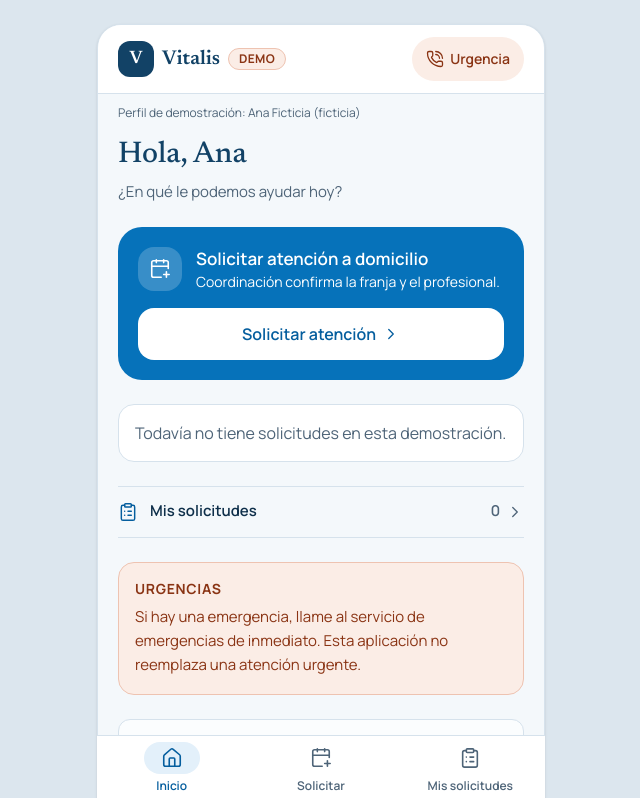
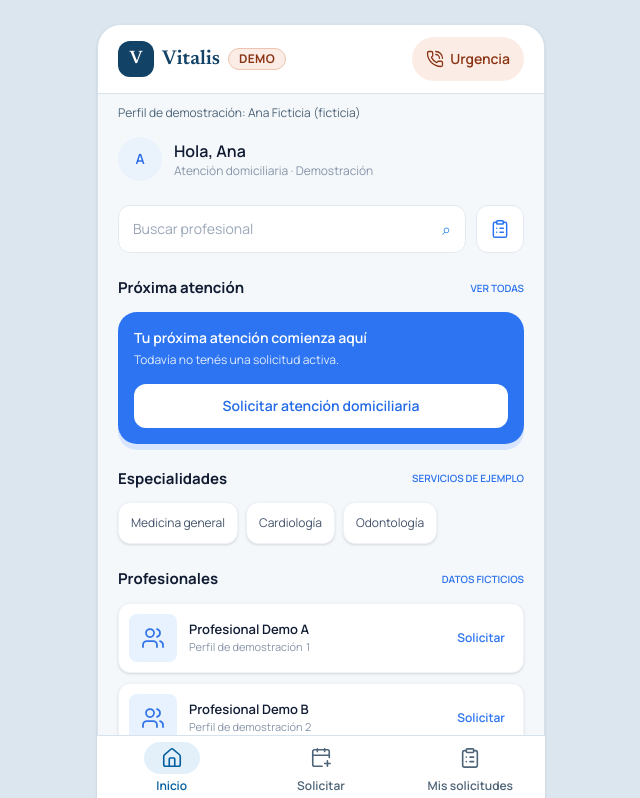
Before and after one commit to equantum-py/vitalis-demo, a Next.js app: page /paciente in a window 1280 px wide. Shown: the top 798 px of the page, without its empty margins (319-959 px from the left). Built offline with nearby package versions, Linux system fonts and the light colour scheme.

Commit message:
feat: adaptar home paciente a Medixin V02

```diff
--- a/app/paciente/page.tsx
+++ b/app/paciente/page.tsx
@@ -1,105 +1,120 @@
 "use client";
 
 import Link from "next/link";
+import { useState } from "react";
 import { EmergencyNotice } from "@/components/EmergencyNotice";
 import { Icono } from "@/components/Icono";
 import { ProgresoSolicitud } from "@/components/ProgresoSolicitud";
 import { StatusPill } from "@/components/StatusPill";
 import { AvisoDemo } from "@/components/ui";
-import { PACIENTE_DEMO } from "@/lib/fixtures";
+import { PACIENTE_DEMO, PROFESIONALES_DEMO } from "@/lib/fixtures";
 import { formatearFecha } from "@/lib/formato";
 import { PROXIMO_PASO } from "@/lib/estado-ui";
 import { useDemo } from "@/lib/store";
 
+const especialidades = ["Medicina general", "Cardiología", "Odontología"];
+
 export default function InicioPaciente() {
   const { estado } = useDemo();
+  const [busqueda, setBusqueda] = useState("");
+  const [mostrarFiltros, setMostrarFiltros] = useState(false);
   const reciente = estado.solicitudes[0];
+  const profesionales = PROFESIONALES_DEMO.filter((p) =>
+    p.nombre.toLocaleLowerCase("es").includes(busqueda.toLocaleLowerCase("es"))
+  );
 
   return (
-    <div className="flex flex-col gap-6">
-      <header className="flex flex-col gap-1.5">
-        <h1 className="font-display text-[1.875rem] font-medium leading-tight text-navy">
-          Hola, {PACIENTE_DEMO.nombre.split(" ")[0]}
-        </h1>
-        <p className="text-[15px] text-ink-soft">¿En qué le podemos ayudar hoy?</p>
+    <div className="flex flex-col gap-6 text-[#101b32]">
+      <header className="flex items-center gap-3">
+        <div className="flex size-11 shrink-0 items-center justify-center rounded-full bg-[#eaf2fc] text-sm font-semibold text-[#2869e9]" aria-hidden="true">
+          {PACIENTE_DEMO.nombre.slice(0, 1)}
+        </div>
+        <div className="min-w-0">
+          <h1 className="truncate text-[16px] font-semibold">Hola, {PACIENTE_DEMO.nombre.split(" ")[0]}</h1>
+          <p className="truncate text-xs text-[#8795a8]">Atención domiciliaria · Demostración</p>
+        </div>
       </header>
 
-      <section aria-labelledby="accion-principal" className="flex flex-col gap-4 rounded-3xl bg-azul p-5 text-white">
-        <div className="flex items-center gap-3.5">
-          <span className="flex size-11 shrink-0 items-center justify-center rounded-2xl bg-white/20">
-            <Icono nombre="solicitar" className="size-5.5" />
-          </span>
-          <div className="min-w-0">
-            <h2 id="accion-principal" className="text-[17px] font-semibold leading-snug">
-              Solicitar atención a domicilio
-            </h2>
-            <p className="mt-0.5 text-sm leading-snug text-white">
-              Coordinación confirma la franja y el profesional.
-            </p>
-          </div>
+      <div className="flex gap-2.5">
+        <label className="flex min-h-12 min-w-0 flex-1 items-center gap-2 rounded-xl border border-[#e3e9f1] bg-white px-3.5">
+          <span className="sr-only">Buscar profesional</span>
+          <input value={busqueda} onChange={(e) => setBusqueda(e.target.value)} placeholder="Buscar profesional" className="min-w-0 flex-1 bg-transparent text-sm outline-none placeholder:text-[#9aa6b7]" />
+          <span aria-hidden="true" className="text-[#2986ee]">⌕</span>
+        </label>
+        <button type="button" onClick={() => setMostrarFiltros(!mostrarFiltros)} aria-expanded={mostrarFiltros} className="flex size-12 shrink-0 items-center justify-center rounded-xl border border-[#e3e9f1] bg-white text-[#2874ef]" aria-label="Mostrar filtros">
+          <Icono nombre="solicitudes" className="size-5" />
+        </button>
+      </div>
+      {mostrarFiltros && <p className="rounded-xl bg-[#eff5ff] p-3 text-xs text-[#3562a8]">La búsqueda filtra por nombre. Otros filtros no están disponibles en esta demostración.</p>}
+
+      <section aria-labelledby="proxima-atencion">
+        <div className="mb-3 flex items-center justify-between gap-2">
+          <h2 id="proxima-atencion" className="text-[15px] font-bold">Próxima atención</h2>
+          <Link href="/paciente/solicitudes" className="text-[10px] font-semibold uppercase text-[#2b71ec]">Ver todas</Link>
         </div>
-        <Link
-          href="/paciente/solicitar"
-          className="flex min-h-13 items-center justify-center gap-1.5 rounded-2xl bg-white text-base font-semibold text-azul-600 focus-visible:outline-3 focus-visible:outline-offset-2 focus-visible:outline-white"
-        >
-          Solicitar atención
-          <Icono nombre="flecha" className="size-4.5" />
-        </Link>
+        <div className="rounded-[19px] bg-[#2c74f1] p-4 text-white shadow-[0_6px_0_#d7e5ff]">
+          {reciente ? (
+            <>
+              <div className="flex items-center justify-between gap-3">
+                <div className="min-w-0">
+                  <p className="text-sm font-semibold">Solicitud {reciente.id}</p>
+                  <p className="mt-1 text-xs text-white/85">{PROXIMO_PASO[reciente.estado]}</p>
+                </div>
+                <StatusPill estado={reciente.estado} />
+              </div>
+              <div className="mt-4 rounded-xl bg-[#2168df] px-3 py-3 text-center text-xs">
+                {formatearFecha(reciente.historial[0].fecha)}
+              </div>
+              {reciente.estado !== "cancelada" && <div className="mt-3"><ProgresoSolicitud estado={reciente.estado} /></div>}
+              <Link href={`/paciente/solicitudes/${reciente.id}`} className="mt-3 flex min-h-11 items-center justify-center rounded-xl bg-white text-sm font-semibold text-[#236be6]">Ver seguimiento</Link>
+            </>
+          ) : (
+            <>
+              <p className="text-sm font-semibold">Tu próxima atención comienza aquí</p>
+              <p className="mt-1 text-xs text-white/85">Todavía no tenés una solicitud activa.</p>
+              <Link href="/paciente/solicitar" className="mt-4 flex min-h-11 items-center justify-center rounded-xl bg-white text-sm font-semibold text-[#236be6]">Solicitar atención domiciliaria</Link>
+            </>
+          )}
+        </div>
       </section>
 
-      {reciente ? (
-        <section aria-labelledby="ultima-solicitud" className="flex flex-col gap-3">
-          <div className="flex items-baseline justify-between gap-2">
-            <h2 id="ultima-solicitud" className="text-xs font-bold uppercase tracking-[0.08em] text-ink-soft">
-              Su última solicitud
-            </h2>
-            <span className="text-sm font-semibold text-ink">{reciente.id}</span>
-          </div>
-          <div className="flex flex-col gap-3.5 rounded-2xl border border-line bg-surface p-4">
-            <div className="flex items-center justify-between gap-2">
-              <StatusPill estado={reciente.estado} />
-              <span className="text-xs text-ink-soft">{formatearFecha(reciente.historial[0].fecha)}</span>
+      <section aria-labelledby="especialidades">
+        <div className="mb-3 flex items-center justify-between">
+          <h2 id="especialidades" className="text-[15px] font-bold">Especialidades</h2>
+          <span className="text-[10px] font-semibold uppercase text-[#2b71ec]">Servicios de ejemplo</span>
+        </div>
+        <div className="flex flex-wrap gap-2">
+          {especialidades.map((nombre) => (
+            <span key={nombre} className="rounded-xl border border-[#eff2f8] bg-white px-3 py-3 text-xs text-[#42526a] shadow-sm">{nombre}</span>
+          ))}
+        </div>
+      </section>
+
+      <section aria-labelledby="profesionales">
+        <div className="mb-3 flex items-center justify-between">
+          <h2 id="profesionales" className="text-[15px] font-bold">Profesionales</h2>
+          <span className="text-[10px] font-semibold uppercase text-[#2b71ec]">Datos ficticios</span>
+        </div>
+        <div className="flex flex-col gap-2.5">
+          {profesionales.map((profesional, index) => (
+            <div key={profesional.id} className="flex items-center gap-3 rounded-xl border border-[#eff2f8] bg-white p-2.5 shadow-sm">
+              <span className="flex size-12 shrink-0 items-center justify-center rounded-lg bg-[#e8f2ff] text-[#3073e9]" aria-hidden="true"><Icono nombre="usuarios" className="size-6" /></span>
+              <div className="min-w-0 flex-1">
+                <p className="truncate text-[13px] font-semibold">{profesional.nombre}</p>
+                <p className="text-[11px] text-[#8795a8]">Perfil de demostración {index + 1}</p>
+              </div>
+              <Link href="/paciente/solicitar" className="flex min-h-11 items-center rounded-lg px-2 text-xs font-semibold text-[#2c74f1]">Solicitar</Link>
             </div>
-            <p className="text-[15px] leading-relaxed text-ink">{PROXIMO_PASO[reciente.estado]}</p>
-            {reciente.estado !== "cancelada" && <ProgresoSolicitud estado={reciente.estado} />}
-            <Link
-              href={`/paciente/solicitudes/${reciente.id}`}
-              className="inline-flex min-h-11 items-center justify-between text-[15px] font-semibold text-azul-600 focus-visible:outline-3 focus-visible:outline-offset-2 focus-visible:outline-azul-600"
-            >
-              Ver seguimiento
-              <Icono nombre="flecha" className="size-4.5" />
-            </Link>
-          </div>
-        </section>
-      ) : (
-        <section className="rounded-2xl border border-line bg-surface p-4">
-          <p className="text-ink-soft">Todavía no tiene solicitudes en esta demostración.</p>
-        </section>
-      )}
-
-      <Link
-        href="/paciente/solicitudes"
-        className="flex min-h-13 items-center justify-between border-y border-line text-[15px] font-semibold text-ink focus-visible:outline-3 focus-visible:outline-offset-2 focus-visible:outline-azul-600"
-      >
-        <span className="flex items-center gap-3">
-          <Icono nombre="solicitudes" className="size-5 text-azul-600" />
-          Mis solicitudes
-        </span>
-        <span className="flex items-center gap-1.5 text-ink-soft">
-          {estado.solicitudes.length}
-          <Icono nombre="flecha" className="size-4.5" />
-        </span>
-      </Link>
+          ))}
+          {profesionales.length === 0 && <p className="rounded-xl bg-white p-4 text-sm text-[#65758c]">No hay coincidencias en los datos de demostración.</p>}
+        </div>
+      </section>
 
       <EmergencyNotice />
-
       <AvisoDemo>
-        Demostración con datos ficticios. Las funciones son propuestas sujetas a validación con Vitalis.{" "}
-        <Link href="/demo" className="font-semibold text-azul-600 underline underline-offset-4">
-          Cambiar de perfil
-        </Link>
+        Datos y profesionales ficticios. No se ofrecen citas médicas reales.{" "}
+        <Link href="/demo" className="font-semibold text-azul-600 underline underline-offset-4">Cambiar de perfil</Link>
       </AvisoDemo>
-
     </div>
   );
 }
```
